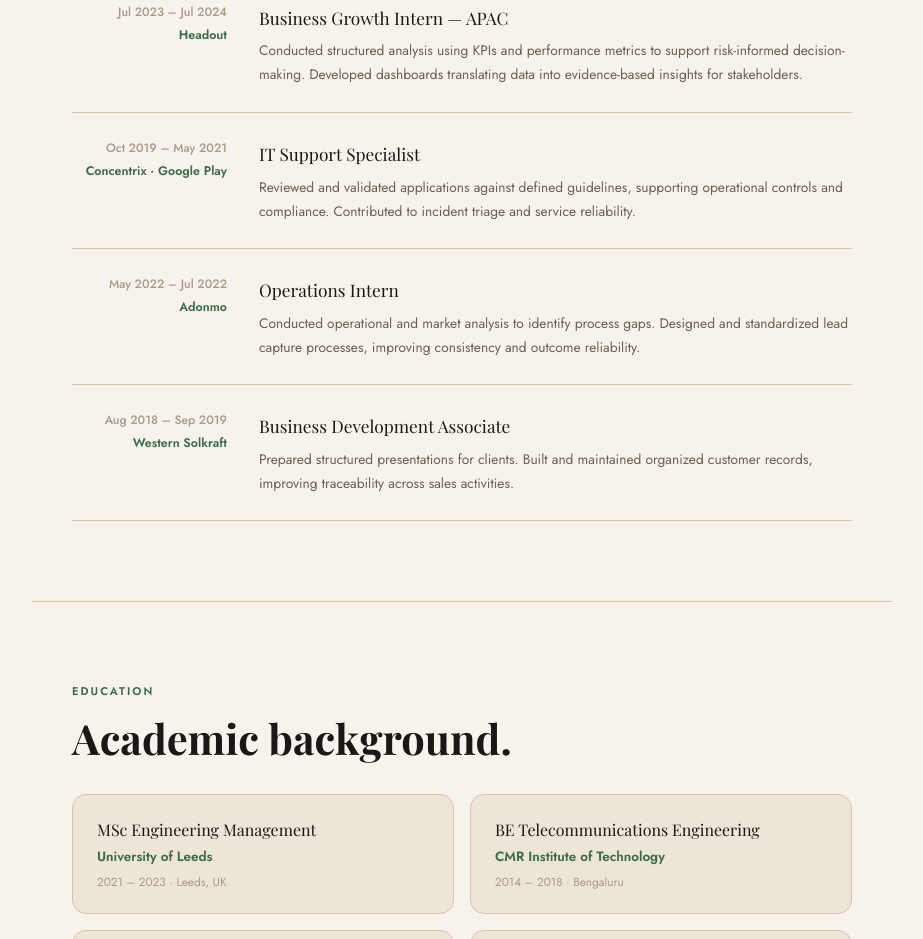
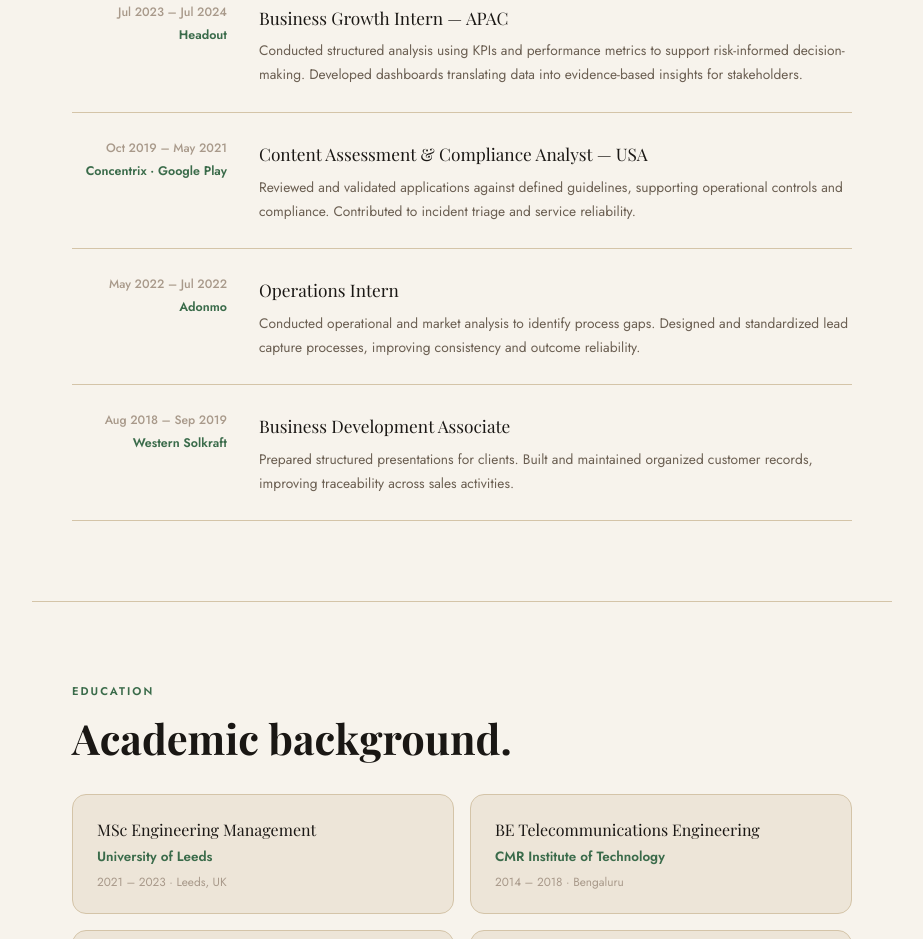
Before and after one commit to Tanishaa-S04/Tanishaa-S04.github.io, a plain HTML site: page index.html in a window 1280 px wide. Shown: the part 2825-3764 px from the top of the page, without its empty margins (178-1101 px from the left). Drawn offline with nearby package versions, Linux system fonts and the light colour scheme; a web font is replaced by a local one.

Commit message:
Update work experience section in index.html

```diff
--- a/index.html
+++ b/index.html
@@ -141,7 +141,7 @@ footer{text-align:center;padding:2rem;font-size:.76rem;color:var(--faint);border
   <div class="exp-list">
     <div class="exp-item"><div class="exp-meta"><div class="exp-period">Sep 2024 &ndash; Present</div><div class="exp-co">RRJ Industry</div></div><div><div class="exp-role">Business Operations Coordinator</div><div class="exp-desc">Coordinated daily operations for a men's apparel manufacturing business with a team of 50&ndash;60 employees. Managed end-to-end order fulfilment across Amazon and Instagram channels. Maintained B2B client relationships with corporate retail accounts and planned Instagram marketing campaigns to drive brand visibility and direct-to-consumer sales.</div></div></div>
     <div class="exp-item"><div class="exp-meta"><div class="exp-period">Jul 2023 &ndash; Jul 2024</div><div class="exp-co">Headout</div></div><div><div class="exp-role">Business Growth Intern &mdash; APAC</div><div class="exp-desc">Conducted structured analysis using KPIs and performance metrics to support risk-informed decision-making. Developed dashboards translating data into evidence-based insights for stakeholders.</div></div></div>
-    <div class="exp-item"><div class="exp-meta"><div class="exp-period">Oct 2019 &ndash; May 2021</div><div class="exp-co">Concentrix &middot; Google Play</div></div><div><div class="exp-role">IT Support Specialist</div><div class="exp-desc">Reviewed and validated applications against defined guidelines, supporting operational controls and compliance. Contributed to incident triage and service reliability.</div></div></div>
+    <div class="exp-item"><div class="exp-meta"><div class="exp-period">Oct 2019 &ndash; May 2021</div><div class="exp-co">Concentrix &middot; Google Play</div></div><div><div class="exp-role">Content Assessment & Compliance Analyst &mdash; USA </div><div class="exp-desc">Reviewed and validated applications against defined guidelines, supporting operational controls and compliance. Contributed to incident triage and service reliability.</div></div></div>
     <div class="exp-item"><div class="exp-meta"><div class="exp-period">May 2022 &ndash; Jul 2022</div><div class="exp-co">Adonmo</div></div><div><div class="exp-role">Operations Intern</div><div class="exp-desc">Conducted operational and market analysis to identify process gaps. Designed and standardized lead capture processes, improving consistency and outcome reliability.</div></div></div>
     <div class="exp-item"><div class="exp-meta"><div class="exp-period">Aug 2018 &ndash; Sep 2019</div><div class="exp-co">Western Solkraft</div></div><div><div class="exp-role">Business Development Associate</div><div class="exp-desc">Prepared structured presentations for clients. Built and maintained organized customer records, improving traceability across sales activities.</div></div></div>
   </div>
```
